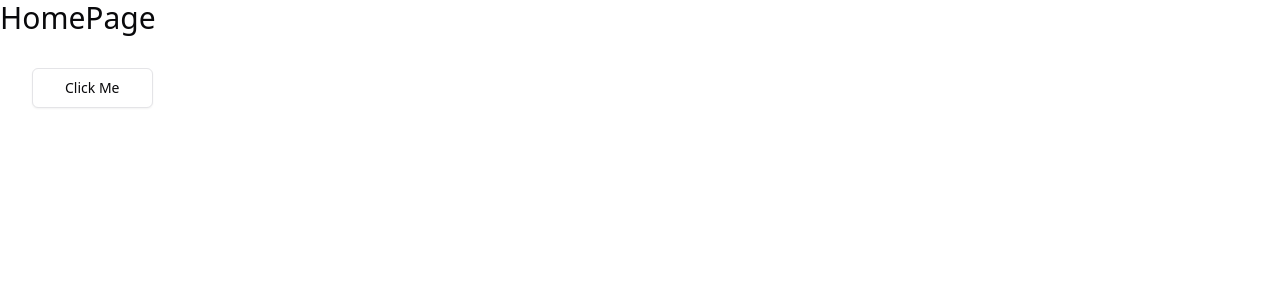
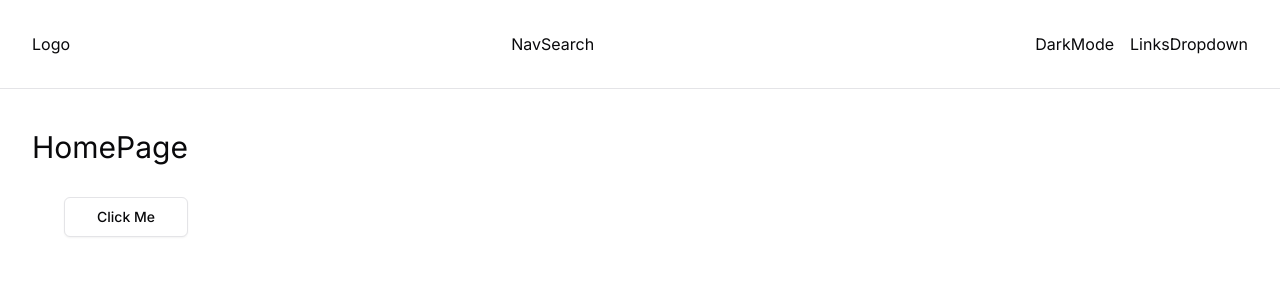
Before and after one commit to kevinkalenga/Nextjs_Appli_Smilga, a Next.js app: page / in a window 1280 px wide. Shown: the top 300 px of the page. Built offline with nearby package versions, Linux system fonts and the light colour scheme.

Commit message:
Navbar structure

```diff
--- a/app/globals.css
+++ b/app/globals.css
@@ -1,6 +1,13 @@
 @tailwind base;
 @tailwind components;
 @tailwind utilities;
+
+@layer components {
+  .container{
+    @apply mx-auto max-w-6xl xl:max-w-7xl px-8;
+  }
+}
+
 
 @layer base {
   :root {
--- a/app/layout.tsx
+++ b/app/layout.tsx
@@ -1,17 +1,9 @@
 import type { Metadata } from "next";
-import localFont from "next/font/local";
+import {Inter} from 'next/font/google'
 import "./globals.css";
+import Navbar from "@/components/navbar/Navbar";
 
-const geistSans = localFont({
-  src: "./fonts/GeistVF.woff",
-  variable: "--font-geist-sans",
-  weight: "100 900",
-});
-const geistMono = localFont({
-  src: "./fonts/GeistMonoVF.woff",
-  variable: "--font-geist-mono",
-  weight: "100 900",
-});
+const inter = Inter({subsets: ['latin']})
 
 export const metadata: Metadata = {
   title: "HomeAway",
@@ -26,9 +18,12 @@
   return (
     <html lang="en">
       <body
-        className={`${geistSans.variable} ${geistMono.variable} antialiased`}
+        className={inter.className}
       >
-        {children}
+        <Navbar />
+        <main className="container py-10">
+           {children}
+        </main>
       </body>
     </html>
   );
--- a/components/navbar/Navbar.tsx
+++ b/components/navbar/Navbar.tsx
@@ -1,7 +1,22 @@
+import NavSearch from "./NavSearch"
+import LinksDropdown from "./LinksDropdown"
+import DarkMode from "./DarkMode"
+import Logo from "./Logo"
 
 function Navbar() {
   return (
-    <div>Navbar</div>
+      <nav className="border-b">
+         <div className="container flex flex-col
+            sm:flex-row sm:justify-between sm:items-center
+            flex-wrap gap-4 py-8">
+              <Logo />
+              <NavSearch />
+            <div className="flex gap-4 items-center">
+              <DarkMode />
+              <LinksDropdown />
+            </div>
+         </div>
+      </nav>
   )
 }
 
```
